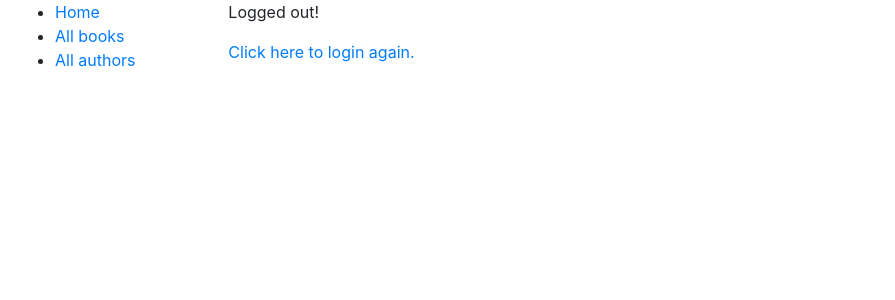
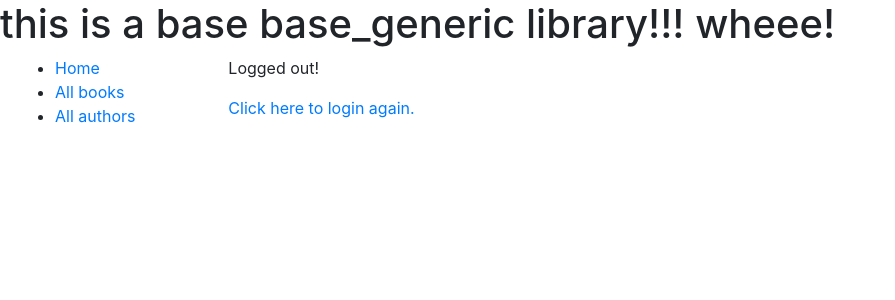
Before and after one commit to sobrienpdx/library_django, a Django app: the page made by library_project/library_app/urls.py in a window 1280 px wide. Shown: the top 300 px of the page, without its empty margins (0-895 px from the left). Run offline with Django 3.2, Linux system fonts and the light colour scheme; some libraries are stand-ins or nearby versions.

```diff
--- a/library_project/library_app/urls.py
+++ b/library_project/library_app/urls.py
@@ -1,8 +1,7 @@
 from django.urls import path
 from . import views
 
-library_app = 'library_app' # for namespacing
+app_name = 'library_app' # for namespacing
 urlpatterns = [
     path('', views.index, name='index'),
-
 ]
--- a/library_project/library_app/views.py
+++ b/library_project/library_app/views.py
@@ -4,6 +4,6 @@ from django.http import HttpResponse
 
 def index(request):
     return render(request, 'library_app/index.html')
-    return HttpResponse('ok')
+    # return HttpResponse('ok')
 
 # Create your views here.
--- a/library_project/templates/base_generic.html
+++ b/library_project/templates/base_generic.html
@@ -11,12 +11,13 @@
   <link rel="stylesheet" href="{% static 'css/styles.css' %}">
 </head>
 <body>
+  <h1> this is a base base_generic library!!! wheee!</h1>
   <div class="container-fluid">
     <div class="row">
       <div class="col-sm-2">
       {% block sidebar %}
       <ul class="sidebar-nav">
-        <li><a href="{% url 'index' %}">Home</a></li>
+        <li><a href="{% url 'library_app:index' %}">Home</a></li>
         <li><a href="">All books</a></li>
         <li><a href="">All authors</a></li>
       </ul>
```
Also changed, not shown: library_project/library_project/views.py (+2 -5 lines), library_project/db.sqlite3.
